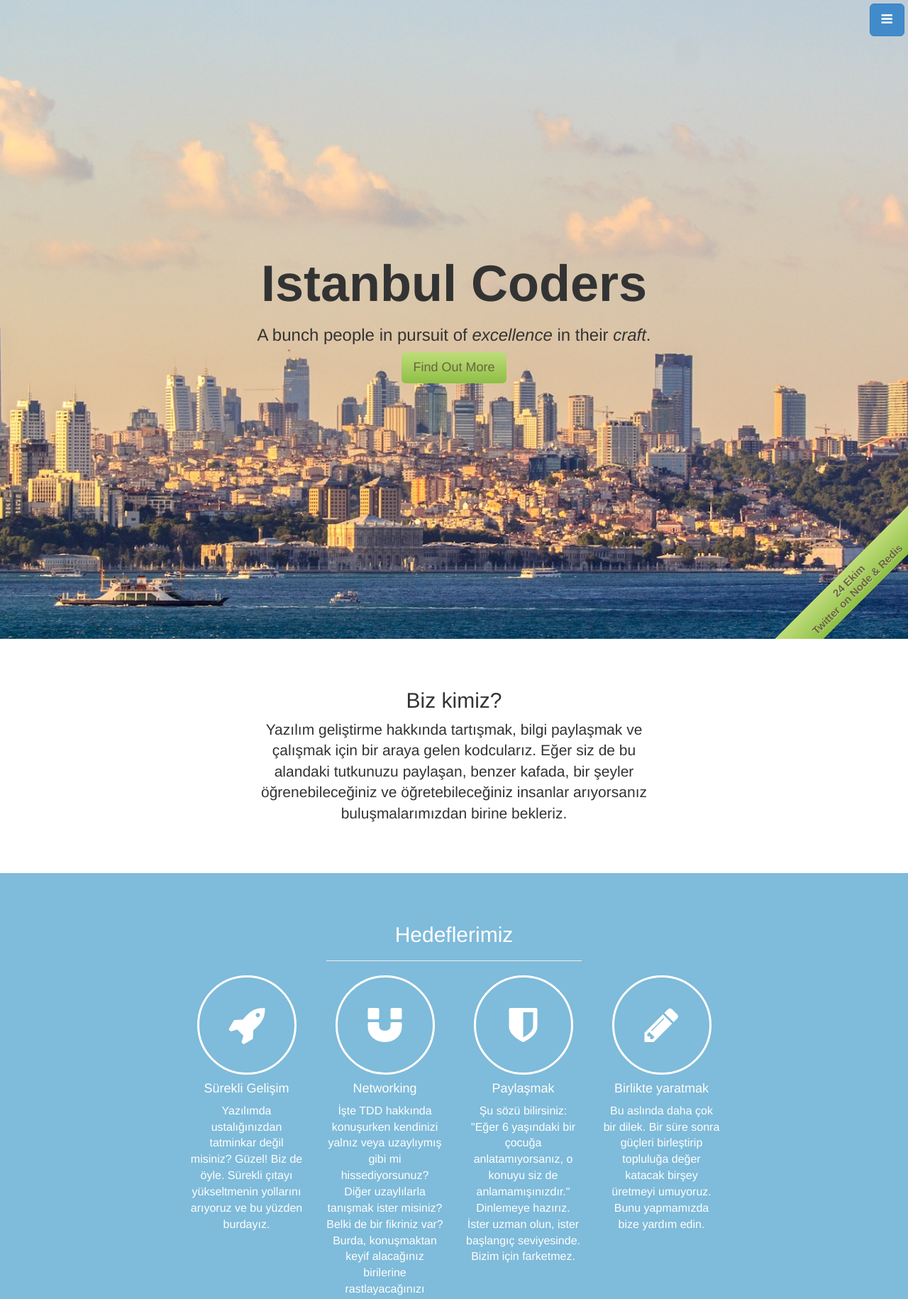
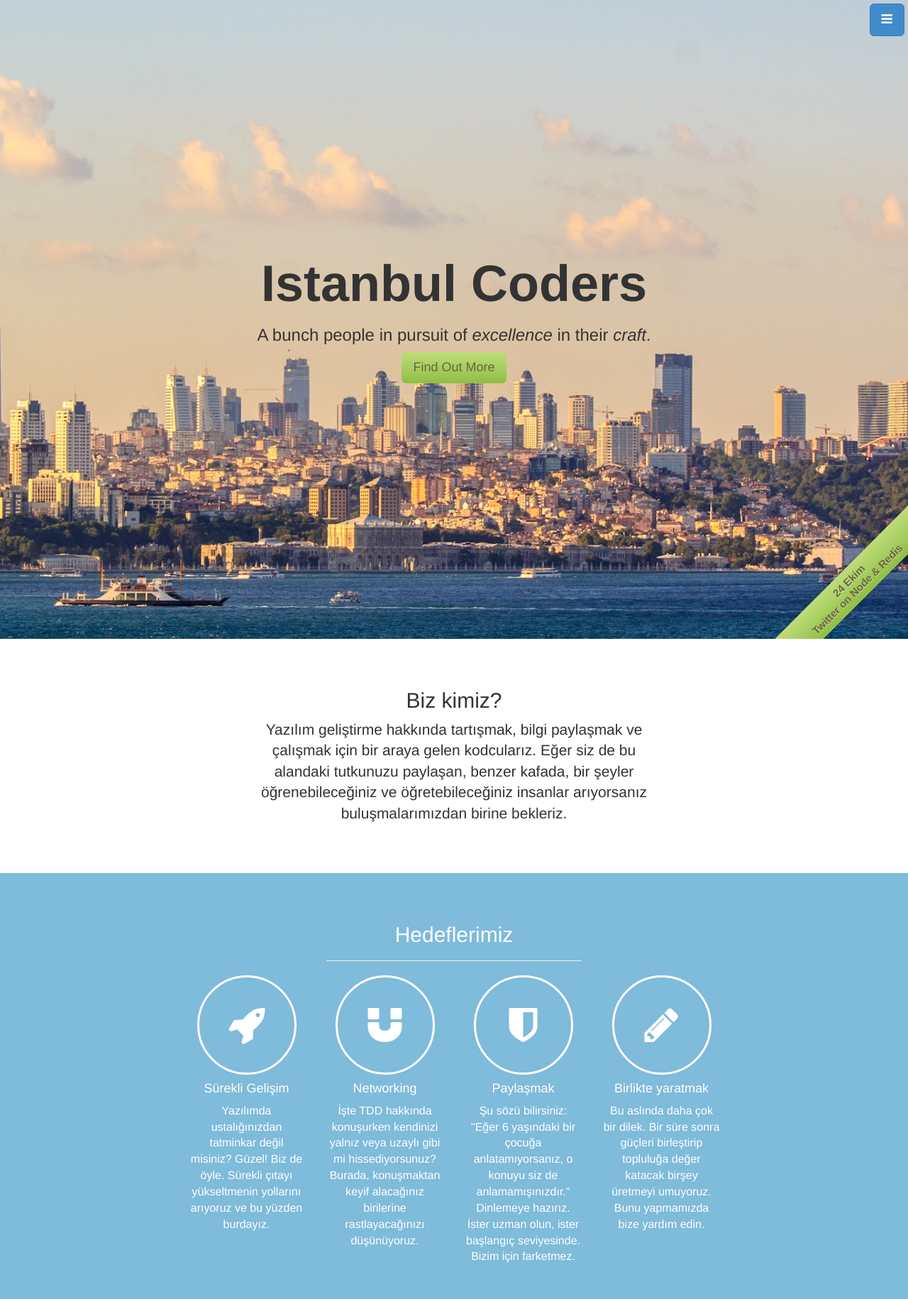
Before and after one commit to selimober/istanbul-coders, a Jekyll site: the page built from index.md, in a window 1280 px wide. Shown: the top 1830 px of the page at 71% size. Built offline with Jekyll 4.4.1, drawn with Linux system fonts in a browser that asks for light colours; Markdown is read by kramdown in place of the engine named in the settings; some of the changed text lies outside the part shown.

```diff
--- a/assets/css/ic.css
+++ b/assets/css/ic.css
@@ -205,9 +205,13 @@ i.service-icon:hover {
   margin: 10px;
 }
 
+.call-to-action a {
+  color:white;
+}
+
 /* Footer */
 
-footer {
+div.footer {
   padding: 100px 0;
 }
 
--- a/index.md
+++ b/index.md
@@ -64,7 +64,7 @@ layout: home
         <div class="service-item">
           <i class="service-icon icon-magnet"></i>
           <h4>Networking</h4>
-          <p>İşte TDD hakkında konuşurken kendinizi yalnız veya uzaylıymış gibi mi hissediyorsunuz? Diğer uzaylılarla tanışmak ister misiniz? Belki de bir fikriniz var? Burda, konuşmaktan keyif alacağınız birilerine rastlayacağınızı düşünüyoruz.</p>
+          <p>İşte TDD hakkında konuşurken kendinizi yalnız veya uzaylı gibi mi hissediyorsunuz? Burada, konuşmaktan keyif alacağınız birilerine rastlayacağınızı düşünüyoruz.</p>
         </div>
       </div>
       <div class="col-md-2 text-center">
@@ -137,13 +137,7 @@ layout: home
     <div class="row">
       <div class="col-md-6 col-md-offset-3 text-center">
         <h3>Mail listemize katılın!</h3>
-        <form class="form-inline" role="form">
-          <div class="form-group">
-            <label class="sr-only" for="exampleInputEmail2">Email adresiniz</label>
-            <input type="email" class="form-control" id="email" placeholder="Enter email">
-          </div>
-          <button type="submit" class="btn btn-default">Katıl!</button>
-        </form>
+        <a href="mailto:istanbul-coders+subscribe@googlegroups.com">istanbul-coders+subscribe@googlegroups.com</a>
       </div>
     </div>
   </div>
@@ -151,7 +145,7 @@ layout: home
 <!-- /Call to Action -->
 
 <!-- Footer -->
-<div>
+<div class="footer">
   <div class="container">
     <div class="row">
       <div class="col-md-6 col-md-offset-3 text-center">
```
Also changed, not shown: _includes/foot.html (+9 -0 lines), 1 other file.
